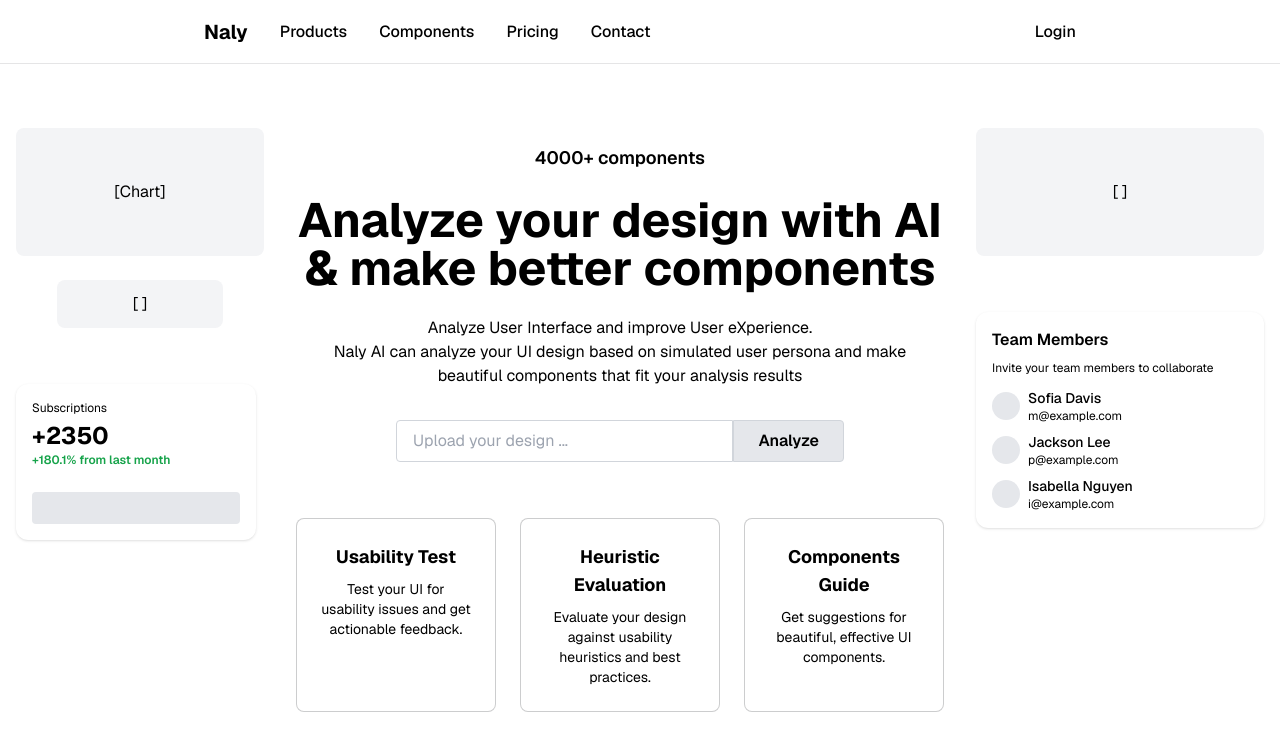
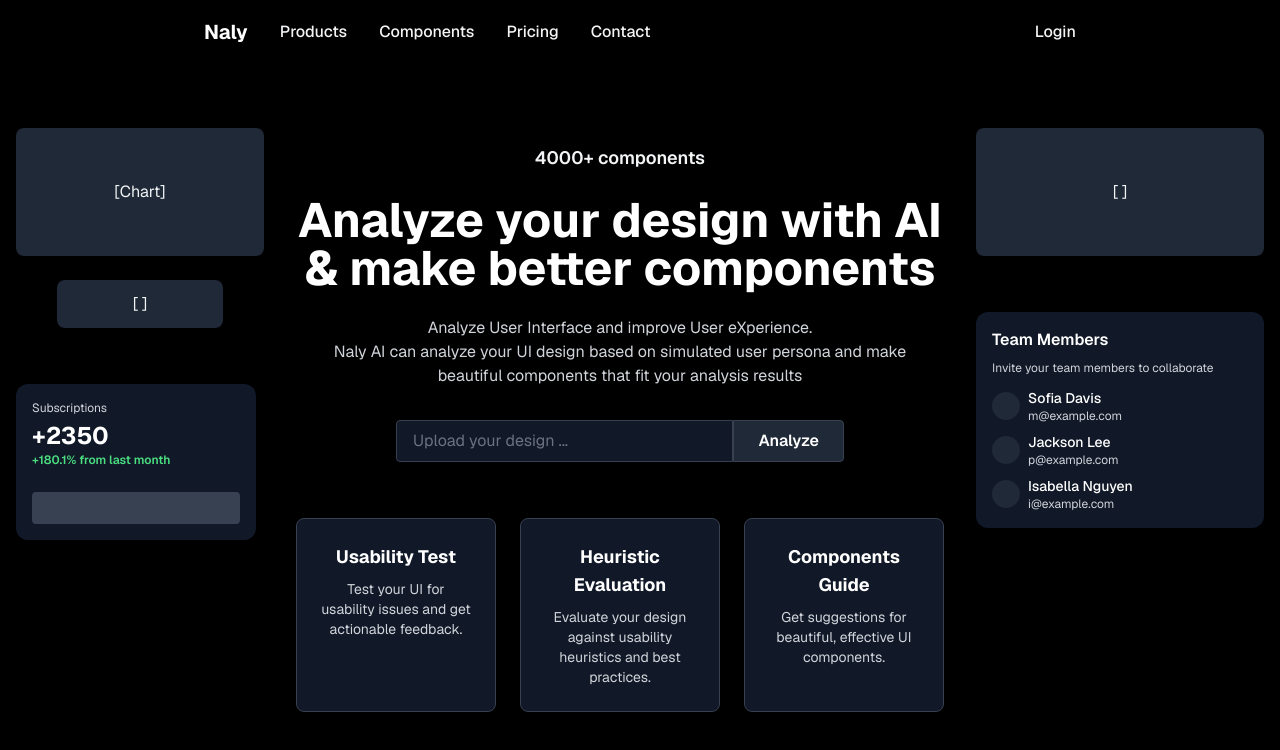
Before and after one commit to realbits-lab/naly, a Next.js app: page / in a window 1280 px wide. Shown: the top 750 px of the page. Built offline with nearby package versions, Linux system fonts and the light colour scheme.

Commit message:
style: Update page and header styles for improved dark theme aesthetics

```diff
--- a/app/page.tsx
+++ b/app/page.tsx
@@ -3,92 +3,92 @@ import Header from "../components/Header";
 
 export default function Index() {
   return (
-    <div className="flex-1 w-full flex flex-col items-center bg-white min-h-screen">
+    <div className="flex-1 w-full flex flex-col items-center bg-black min-h-screen text-white">
       <Header />
       <main className="w-full max-w-7xl flex flex-col items-center px-4">
         <div className="w-full flex flex-col md:flex-row gap-8 mt-8">
           {/* Left side: Chart and stat cards */}
           <div className="flex-1 flex flex-col gap-6">
-            <div className="bg-gray-100 rounded-lg h-32 w-full flex items-center justify-center">
+            <div className="bg-gray-800 rounded-lg h-32 w-full flex items-center justify-center">
               {/* Chart Placeholder */}
-              <span className="text-black">[Chart]</span>
+              <span className="text-gray-100">[Chart]</span>
             </div>
-            <div className="bg-gray-100 rounded-lg h-12 w-2/3 flex items-center justify-center mx-auto">
+            <div className="bg-gray-800 rounded-lg h-12 w-2/3 flex items-center justify-center mx-auto">
               {/* Placeholder for small card */}
-              <span className="text-black">[ ]</span>
+              <span className="text-gray-100">[ ]</span>
             </div>
-            <div className="bg-white rounded-xl shadow p-4 w-60 mt-8">
-              <div className="text-xs text-black mb-1">Subscriptions</div>
-              <div className="text-2xl font-bold text-black">+2350</div>
-              <div className="text-xs text-green-600 font-semibold mb-2">+180.1% from last month</div>
+            <div className="bg-gray-900 rounded-xl shadow p-4 w-60 mt-8">
+              <div className="text-xs text-gray-300 mb-1">Subscriptions</div>
+              <div className="text-2xl font-bold text-white">+2350</div>
+              <div className="text-xs text-green-400 font-semibold mb-2">+180.1% from last month</div>
               <div className="h-12 flex items-end">
                 {/* Bar chart placeholder */}
-                <div className="w-full h-8 bg-gray-200 rounded" />
+                <div className="w-full h-8 bg-gray-700 rounded" />
               </div>
             </div>
           </div>
 
           {/* Center: Hero section */}
           <div className="flex-[2] flex flex-col items-center justify-center text-center gap-6">
-            <div className="font-semibold text-lg mt-4 text-black">4000+ components</div>
-            <h1 className="text-4xl md:text-5xl font-bold leading-tight text-black">Analyze your design with AI<br />& make better components</h1>
-            <p className="max-w-xl mx-auto text-black">
+            <div className="font-semibold text-lg mt-4 text-gray-100">4000+ components</div>
+            <h1 className="text-4xl md:text-5xl font-bold leading-tight text-white">Analyze your design with AI<br />& make better components</h1>
+            <p className="max-w-xl mx-auto text-gray-300">
               Analyze User Interface and improve User eXperience.<br />
               Naly AI can analyze your UI design based on simulated user persona and make beautiful components that fit your analysis results
             </p>
             <div className="flex w-full max-w-md mx-auto mt-2">
               <input
-                className="flex-1 border border-gray-300 rounded-l px-4 py-2 focus:outline-none text-black"
+                className="flex-1 border border-gray-700 rounded-l px-4 py-2 focus:outline-none text-white bg-gray-900 placeholder-gray-500"
                 placeholder="Upload your design ..."
                 type="text"
               />
-              <button className="bg-gray-200 border border-gray-300 rounded-r px-6 py-2 font-semibold hover:bg-gray-300 transition text-black">Analyze</button>
+              <button className="bg-gray-800 border border-gray-700 rounded-r px-6 py-2 font-semibold hover:bg-gray-700 transition text-white">Analyze</button>
             </div>
             <div className="flex flex-col md:flex-row gap-6 w-full justify-center mt-8">
-              <div className="flex-1 bg-white border rounded-lg p-6 min-w-[200px]">
-                <div className="font-bold text-lg mb-2 text-black">Usability Test</div>
-                <div className="text-black text-sm">Test your UI for usability issues and get actionable feedback.</div>
+              <div className="flex-1 bg-gray-900 border border-gray-700 rounded-lg p-6 min-w-[200px]">
+                <div className="font-bold text-lg mb-2 text-white">Usability Test</div>
+                <div className="text-gray-300 text-sm">Test your UI for usability issues and get actionable feedback.</div>
               </div>
-              <div className="flex-1 bg-white border rounded-lg p-6 min-w-[200px]">
-                <div className="font-bold text-lg mb-2 text-black">Heuristic Evaluation</div>
-                <div className="text-black text-sm">Evaluate your design against usability heuristics and best practices.</div>
+              <div className="flex-1 bg-gray-900 border border-gray-700 rounded-lg p-6 min-w-[200px]">
+                <div className="font-bold text-lg mb-2 text-white">Heuristic Evaluation</div>
+                <div className="text-gray-300 text-sm">Evaluate your design against usability heuristics and best practices.</div>
               </div>
-              <div className="flex-1 bg-white border rounded-lg p-6 min-w-[200px]">
-                <div className="font-bold text-lg mb-2 text-black">Components Guide</div>
-                <div className="text-black text-sm">Get suggestions for beautiful, effective UI components.</div>
+              <div className="flex-1 bg-gray-900 border border-gray-700 rounded-lg p-6 min-w-[200px]">
+                <div className="font-bold text-lg mb-2 text-white">Components Guide</div>
+                <div className="text-gray-300 text-sm">Get suggestions for beautiful, effective UI components.</div>
               </div>
             </div>
           </div>
 
           {/* Right side: Team members */}
           <div className="flex-1 flex flex-col gap-6 items-end">
-            <div className="bg-gray-100 rounded-lg h-32 w-full flex items-center justify-center">
+            <div className="bg-gray-800 rounded-lg h-32 w-full flex items-center justify-center">
               {/* Placeholder for image/card */}
-              <span className="text-black">[ ]</span>
+              <span className="text-gray-100">[ ]</span>
             </div>
-            <div className="bg-white rounded-xl shadow p-4 w-72 mt-8">
-              <div className="font-semibold text-black mb-2">Team Members</div>
-              <div className="text-xs text-black mb-3">Invite your team members to collaborate</div>
+            <div className="bg-gray-900 rounded-xl shadow p-4 w-72 mt-8">
+              <div className="font-semibold text-white mb-2">Team Members</div>
+              <div className="text-xs text-gray-300 mb-3">Invite your team members to collaborate</div>
               <ul className="space-y-2">
                 <li className="flex items-center gap-2">
-                  <span className="inline-block w-7 h-7 rounded-full bg-gray-200" />
+                  <span className="inline-block w-7 h-7 rounded-full bg-gray-800" />
                   <div>
-                    <div className="font-medium text-sm text-black">Sofia Davis</div>
-                    <div className="text-xs text-black">m@example.com</div>
+                    <div className="font-medium text-sm text-white">Sofia Davis</div>
+                    <div className="text-xs text-gray-300">m@example.com</div>
                   </div>
                 </li>
                 <li className="flex items-center gap-2">
-                  <span className="inline-block w-7 h-7 rounded-full bg-gray-200" />
+                  <span className="inline-block w-7 h-7 rounded-full bg-gray-800" />
                   <div>
-                    <div className="font-medium text-sm text-black">Jackson Lee</div>
-                    <div className="text-xs text-black">p@example.com</div>
+                    <div className="font-medium text-sm text-white">Jackson Lee</div>
+                    <div className="text-xs text-gray-300">p@example.com</div>
                   </div>
                 </li>
                 <li className="flex items-center gap-2">
-                  <span className="inline-block w-7 h-7 rounded-full bg-gray-200" />
+                  <span className="inline-block w-7 h-7 rounded-full bg-gray-800" />
                   <div>
-                    <div className="font-medium text-sm text-black">Isabella Nguyen</div>
-                    <div className="text-xs text-black">i@example.com</div>
+                    <div className="font-medium text-sm text-white">Isabella Nguyen</div>
+                    <div className="text-xs text-gray-300">i@example.com</div>
                   </div>
                 </li>
               </ul>
--- a/components/Header.tsx
+++ b/components/Header.tsx
@@ -6,13 +6,13 @@ export default function Header() {
       <nav className="w-full flex justify-center border-b border-b-foreground/10 h-16">
         <div className="w-full max-w-4xl flex justify-between items-center p-3 text-base font-medium">
           <div className="flex gap-8 items-center">
-            <Link href="/" className="font-bold text-xl text-black">Naly</Link>
-            <Link href="/products" className="text-black">Products</Link>
-            <Link href="/components" className="text-black">Components</Link>
-            <Link href="/pricing" className="text-black">Pricing</Link>
-            <Link href="/contact" className="text-black">Contact</Link>
+            <Link href="/" className="font-bold text-xl text-white">Naly</Link>
+            <Link href="/products" className="text-gray-100">Products</Link>
+            <Link href="/components" className="text-gray-100">Components</Link>
+            <Link href="/pricing" className="text-gray-100">Pricing</Link>
+            <Link href="/contact" className="text-gray-100">Contact</Link>
           </div>
-          <Link href="/login" className="ml-8 text-black">Login</Link>
+          <Link href="/login" className="ml-8 text-gray-100">Login</Link>
         </div>
       </nav>
     </header>
```
